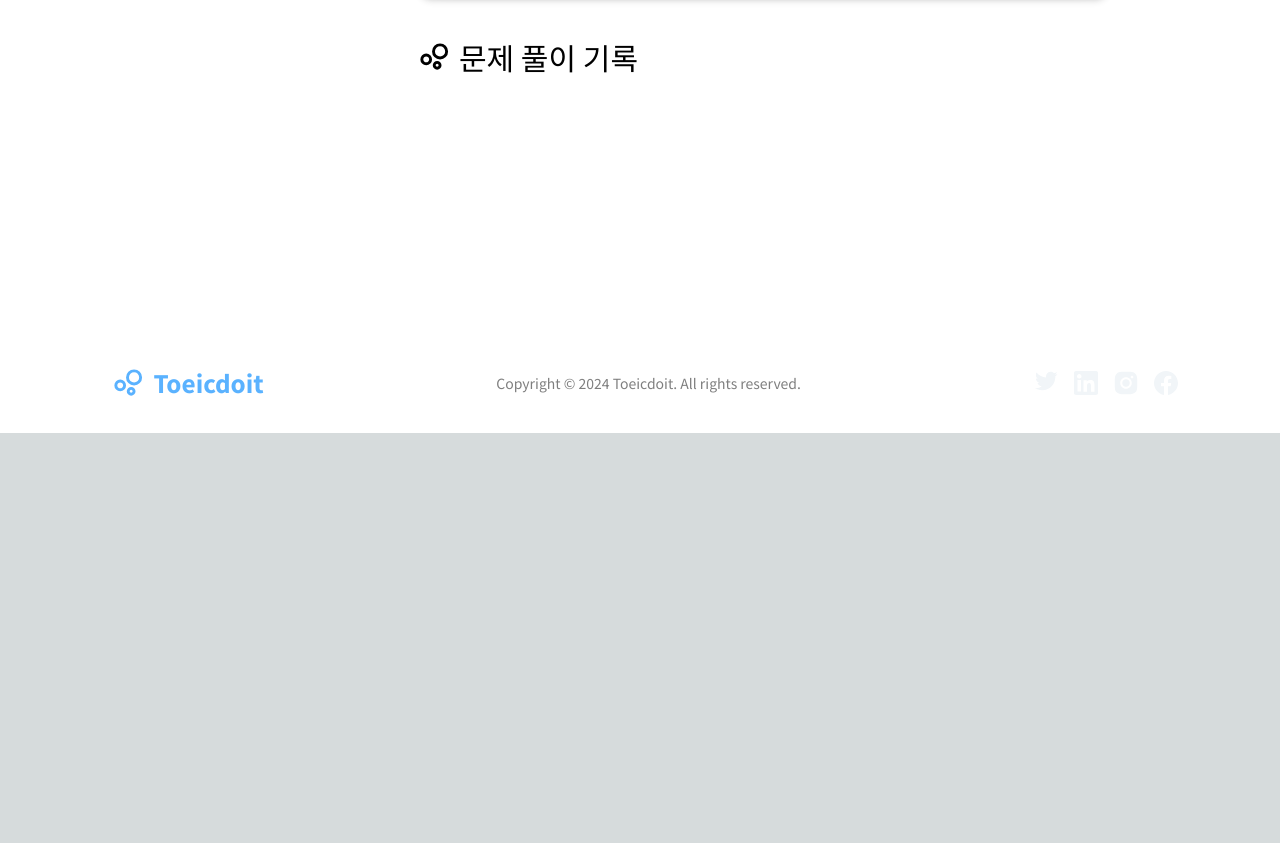
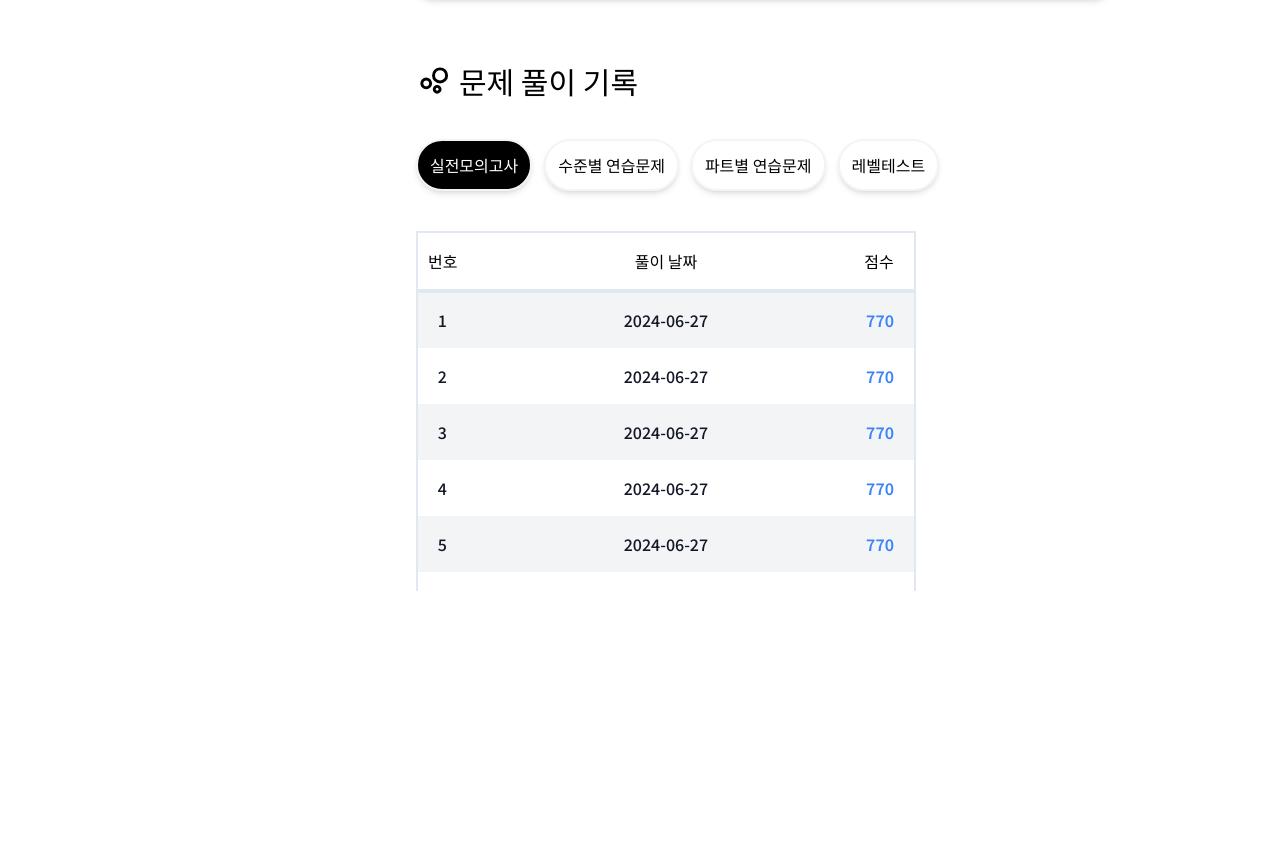
Before and after one commit to tjrdbfl/Toeicdoit, a Next.js app: page /result in a window 1280 px wide. Shown: the part 840-1683 px from the top of the page. Before the commit the page ends 1273 px from the top, so only its background shows below. Built offline with nearby package versions, Linux system fonts and the light colour scheme; no server answers.

Commit message:
Feat - add table in my-page

```diff
--- a/src/app/(my-page)/layout.tsx
+++ b/src/app/(my-page)/layout.tsx
@@ -1,7 +1,8 @@
 import Sidebar from "@/components/my-page/Sidebar";
-import { useRouter } from "next/router";
+
 import Navbar from "../Navbar";
 import Footer from "../Footer";
+import "@/styles/my-page.css";
 
 export const metadata = {
     title: "Toeicdoit - My Page",
--- a/src/app/(my-page)/result/page.tsx
+++ b/src/app/(my-page)/result/page.tsx
@@ -1,13 +1,20 @@
 import LineChart from "@/components/chart/LineChart";
 import LinkIcon from "@/components/common/LinkIcon";
-import StudyCard from "@/components/study/StudyCard";
-import { FrequentlyAsk } from "@/constants/study/faq";
+import ResultContainer from "@/templates/my-page/ResultContainer";
+
 
 const ResultPage = () => {
+    const labels = ["2017", "2018", "2019", "2020", "2021", "2022", "2023"];
+    const data1:number[]=[32, 42, 51, 60, 51, 95, 97];
+    const data2:number[]=[37, 42, 41, 37, 31, 44, 42];
+    const data3:number[]=[60, 54, 54, 28, 27, 49, 52];
+    const data4:number[]=[37, 74, 41, 30, 35];
+    const data=[data1,data2,data3,data4];
 
     return (<>
-        <div className="total_padding">
+        <div className="total_padding md:mt-10 lg:mt-0">
 
+            <div className="mt-16 xl:mt-0"/>
             <div className="flex flex-row gap-x-2">
                 <LinkIcon size={35} />
                 <div className="text-black text-3xl font-medium mb-10">학업 성취도</div>
@@ -15,17 +22,17 @@ const ResultPage = () => {
 
             <div className="bg-blue-50 shadow-md rounded-2xl border-slate-200 border-2 w-full p-[2%]">
             <div className="w-full h-[500px] bg-white p-5 rounded-xl shadow-lg border-slate-200 border-2 flex items-center justify-center">
-                <LineChart />
+                <LineChart label={labels} data={data}  />
             </div>
             </div>
 
 
-            <div className="mt-10"/>
+            <div className="mt-16"/>
             <div className="flex flex-row gap-x-2">
                 <LinkIcon size={35} />
                 <div className="text-black text-3xl font-medium mb-10">문제 풀이 기록</div>
             </div>
-
+            <ResultContainer/>
         </div>
 
 
--- a/src/components/toeic/exam/ExamTimer.tsx
+++ b/src/components/toeic/exam/ExamTimer.tsx
@@ -1,4 +1,5 @@
 'use client';
+import { formattedTime } from "@/service/utils/date";
 import { useTimerStore } from "@/store/toeic/timer"
 import { useRouter } from "next/navigation";
 import { useEffect } from "react";
@@ -46,10 +47,10 @@ const ExamTimer = () => {
         }
       }, [timeLeft, isRunning]);
 
-    const formattedTime = new Date(timeLeft).toISOString().slice(11, 19)    // 시간 형식 지정(hh:mm:ss)
+
     return (<>
         <span className="text-blue-600 text-xl font-semibold">
-            {formattedTime}
+            {formattedTime(timeLeft)}
         </span>
     </>);
 }
--- a/src/constants/my-page/datagrid.ts
+++ b/src/constants/my-page/datagrid.ts
@@ -1,9 +1,9 @@
-type RealTestColumnsType={
-    "id":number;
-    "title":string;
-    "order":boolean;
+type RealTestColumnsType = {
+    "id": number;
+    "title": string;
+    "order": boolean;
 }
-export const RealTestColumns:RealTestColumnsType[]=[
+export const RealTestColumns: RealTestColumnsType[] = [
     {
         id: 0,
         title: "id",
@@ -20,82 +20,82 @@ export const RealTestColumns:RealTestColumnsType[]=[
         order: false,
     },
 ];
-type RealTestContentType={
-    "id":number;
-    "title":string;
-    "take":boolean;
+type RealTestContentType = {
+    "id": number;
+    "title": string;
+    "take": boolean;
 }
-export const RealTestContent:RealTestContentType[]=[
+export const RealTestContent: RealTestContentType[] = [
     {
-        id:1,
-        title:"2024년도 8차 모의고사 기출 문제",
-        take:false,
+        id: 1,
+        title: "2024년도 8차 모의고사 기출 문제",
+        take: false,
     },
     {
-        id:2,
-        title:"2024년도 2차 모의고사 기출 문제",
-        take:false,
+        id: 2,
+        title: "2024년도 2차 모의고사 기출 문제",
+        take: false,
     },
     {
-        id:3,
-        title:"2023년도 7차 모의고사 기출 문제",
-        take:true,
+        id: 3,
+        title: "2023년도 7차 모의고사 기출 문제",
+        take: true,
     },
     {
-        id:4,
-        title:"2022년도 7차 모의고사 기출 문제",
-        take:true,
+        id: 4,
+        title: "2022년도 7차 모의고사 기출 문제",
+        take: true,
     },
     {
-        id:5,
-        title:"2021년도 8차 모의고사 기출 문제",
-        take:false,
+        id: 5,
+        title: "2021년도 8차 모의고사 기출 문제",
+        take: false,
     },
     {
-        id:6,
-        title:"2024년도 8차 모의고사 기출 문제",
-        take:false,
+        id: 6,
+        title: "2024년도 8차 모의고사 기출 문제",
+        take: false,
     },
     {
-        id:7,
-        title:"2024년도 2차 모의고사 기출 문제",
-        take:false,
+        id: 7,
+        title: "2024년도 2차 모의고사 기출 문제",
+        take: false,
     },
     {
-        id:8,
-        title:"2023년도 7차 모의고사 기출 문제",
-        take:true,
+        id: 8,
+        title: "2023년도 7차 모의고사 기출 문제",
+        take: true,
     },
     {
-        id:9,
-        title:"2022년도 7차 모의고사 기출 문제",
-        take:true,
+        id: 9,
+        title: "2022년도 7차 모의고사 기출 문제",
+        take: true,
     },
     {
-        id:10,
-        title:"2021년도 8차 모의고사 기출 문제",
-        take:false,
+        id: 10,
+        title: "2021년도 8차 모의고사 기출 문제",
+        take: false,
     },
     {
-        id:11,
-        title:"2021년도 8차 모의고사 기출 문제",
-        take:false,
+        id: 11,
+        title: "2021년도 8차 모의고사 기출 문제",
+        take: false,
     },
     {
-        id:12,
-        title:"2021년도 8차 모의고사 기출 문제",
-        take:false,
+        id: 12,
+        title: "2021년도 8차 모의고사 기출 문제",
+        take: false,
     },
     {
-        id:13,
-        title:"2021년도 8차 모의고사 기출 문제",
-        take:false,
+        id: 13,
+        title: "2021년도 8차 모의고사 기출 문제",
+        take: false,
     },
 ];
 type InquiryColumnsType = {
     "id": number;
     "title": string;
-    "order":boolean;
+    "order": boolean;
 }
 export const InquiryColumns: InquiryColumnsType[] = [
     {
@@ -121,39 +121,165 @@ export const InquiryColumns: InquiryColumnsType[] = [
 ];
 type InquiryContentType = {
     "id": number;
-    "title":string;
-    "date":string;
-    "state":boolean;
+    "title": string;
+    "date": string;
+    "state": boolean;
 }
-export const InquiryContent:InquiryContentType[]=[
+export const InquiryContent: InquiryContentType[] = [
     {
         id: 1,
         title: "안녕하세요.. 물어볼게 있어요..",
-        date:  "2024-02-01",
+        date: "2024-02-01",
         state: false
     },
     {
         id: 2,
         title: "안녕하세요.. 물어볼게 있어요..",
-        date:  "2024-02-01",
+        date: "2024-02-01",
         state: true
     },
     {
         id: 3,
         title: "안녕하세요.. 물어볼게 있어요..",
-        date:  "2024-02-01",
+        date: "2024-02-01",
         state: true
     },
     {
         id: 4,
         title: "안녕하세요.. 물어볼게 있어요..",
-        date:  "2024-02-01",
+        date: "2024-02-01",
         state: false
     },
     {
         id: 5,
         title: "안녕하세요.. 물어볼게 있어요..",
-        date:  "2024-02-01",
+        date: "2024-02-01",
         state: false
     },
 ];
+export type MyPageResultType = {
+    id: number,
+    title: string,
+}
+export const MyPageResult:MyPageResultType[] = [
+    {
+        id: 1,
+        title: '실전모의고사',
+    },
+    {
+        id: 2,
+        title: '수준별 연습문제',
+    },
+    {
+        id: 3,
+        title: '파트별 연습문제',
+    },
+    {
+        id: 4,
+        title: '레벨테스트',
+    },
+]
+export type MyPageResultContentType = {
+    id: number,
+    categoryId:number,
+    date: Date,
+    score: number
+};
+export const MyPageResultContent:MyPageResultContentType[] = [
+    {
+        id: 1,
+        date: new Date(),
+        score: 770,
+        categoryId: 1
+    },
+    {
+        id: 2,
+        date: new Date(),
+        score: 770,
+        categoryId: 1
+    },
+    {
+        id: 3,
+        date: new Date(),
+        score: 770,
+        categoryId: 1
+    },
+    {
+        id: 4,
+        date: new Date(),
+        score: 770,
+        categoryId: 1
+    },
+    {
+        id: 5,
+        date: new Date(),
+        score: 770,
+        categoryId: 1
+    },
+    {
+        id: 6,
+        date: new Date(),
+        score: 770,
+        categoryId: 1
+    },
+    {
+        id: 7,
+        date: new Date(),
+        score: 770,
+        categoryId: 2
+    },
+    {
+        id: 8,
+        date: new Date(),
+        score: 770,
+        categoryId: 2
+    },
+    {
+        id: 9,
+        date: new Date(),
+        score: 770,
+        categoryId: 2
+    },
+    {
+        id: 10,
+        date: new Date(),
+        score: 770,
+        categoryId: 3
+    },
+    {
+        id: 11,
+        date: new Date(),
+        score: 770,
+        categoryId: 3
+    },
+    {
+        id: 12,
+        date: new Date(),
+        score: 770,
+        categoryId: 3
+    },
+    {
+        id: 13,
+        date: new Date(),
+        score: 770,
+        categoryId: 3
+    },
+    {
+        id: 14,
+        date: new Date(),
+        score: 770,
+        categoryId: 3
+    },
+    {
+        id: 15,
+        date: new Date(),
+        score: 770,
+        categoryId: 3
+    },
+    {
+        id: 16,
+        date: new Date(),
+        score: 770,
+        categoryId: 3
+    },
+];
--- /dev/null
+++ b/src/service/utils/date.ts
@@ -0,0 +1,3 @@
+export function formattedTime(timeLeft:number){
+    return new Date(timeLeft).toISOString().slice(11, 19);
+}
--- a/src/styles/globals.css
+++ b/src/styles/globals.css
@@ -3,7 +3,6 @@
 @tailwind utilities;
 @import "mixins.css";
 @import "auth.css";
-@import "my-page.css";
 @import "toeic.css";
 @import "form.css";
 @import "animations.css";
@@ -60,7 +59,6 @@ body {
   .box::after{
     @apply  w-[94%] h-[94%]
     absolute top-[3%] left-[3%] flex justify-center items-center tracking-[2px] font-medium text-4xl font-serif
-
   }
 
   .fullSpin {
@@ -126,6 +124,7 @@ body {
   .animate-bounce{
     animation: bounce 1s infinite;
   }
+
 }
 
 
--- /dev/null
+++ b/src/templates/my-page/ResultContainer.tsx
@@ -0,0 +1,89 @@
+'use client';
+
+import { ScrollArea, ScrollBar } from "@/components/utils/ScrollArea";
+import { MyPageResult, MyPageResultContent } from "@/constants/my-page/datagrid";
+import { useEffect, useState } from "react";
+
+
+const ResultContainer = () => {
+
+    const [selectedTab, setSelectedTab] = useState(MyPageResult[0].id);
+    const [isClient, setIsClient] = useState(false);
+    const [rowNumber, setRowNumber] = useState<number>(0);
+
+    useEffect(() => {
+        setIsClient(true);
+    }, []);
+    useEffect(() => {
+        console.log('selectedTab: ' + selectedTab);
+        const filterData = MyPageResultContent.filter((item) => item.categoryId === selectedTab);
+        setRowNumber(filterData.length);
+    }, [selectedTab]);
+
+
+    return (<>
+        <nav className="w-full">
+            <ul className="w-full flex flex-row gap-x-3">
+                {MyPageResult.map((item) => {
+
+                    return (
+                        <li
+                            key={item.id}
+                            onClick={() => { setSelectedTab(item.id) }}
+                            className={`${selectedTab === item.id ? 'bg-black text-white' : 'bg-white text-black'} shadow-md border-slate-100 border-2 font-medium  rounded-full w-auto h-[20px] p-3 hover:bg-slate-50 hover:text-black`}
+                        >
+                            {item.title}
+                        </li>);
+                }
+                )}
+            </ul>
+        </nav>
+        <div className="mt-10" />
+        <div
+            className="w-[500px] py-4 text-black flex flex-row border-slate-200 border-2 pr-10"
+        >
+            <p className="w-[10%] text-center font-medium">번호</p>
+            <p className="w-[80%] text-center font-medium">풀이 날짜</p>
+            <p className="w-[10%] text-start font-medium">점수</p>
+        </div>
+        {isClient &&
+            <ScrollArea
+                className="h-[300px] border-slate-200 border-8 w-[500px] "
+            >
+                <table
+                    className="hidden text-gray-900 md:table w-[500px] border-slate-200 border-2 ">
+                    <thead
+                        className="sticky top-0 z-10"
+                    >
+                        <tr className="bg-white text-black ">
+
+                        </tr>
+                    </thead>
+                    {rowNumber === 0 ?
+                        <tbody className="flex flex-row items-center justify-center py-5">
+                            <p className="text-blue-500 font-medium">문제 풀이 내역이 없습니다.</p>
+                        </tbody>
+                        :
+                        <tbody
+                            className=""
+                        >
+                            {MyPageResultContent.filter((item) => item.categoryId === selectedTab).map((item, index) => (
+                                <tr
+                                    key={item.id} className={`${index % 2 === 0 ? 'bg-gray-100' : 'bg-white'}`}>
+                                    <td className="w-[10%] text-center font-medium py-4">{index + 1}</td>
+                                    <td className="w-[80%] text-center font-medium py-4">{item.date.toISOString().slice(0, 10)}</td>
+                                    <td className="w-[10%] text-start text-blue-500 font-semibold py-4">{item.score}</td>
+                                </tr>
+                            ))}
+
+                        </tbody>
+                    }
+
+                </table>
+            </ScrollArea>
+
+        }
+
+    </>);
+}
+export default ResultContainer;
```
Also changed, not shown: src/components/chart/LineChart.tsx (+11 -12 lines), src/styles/my-page.css (+13 -0 lines).
